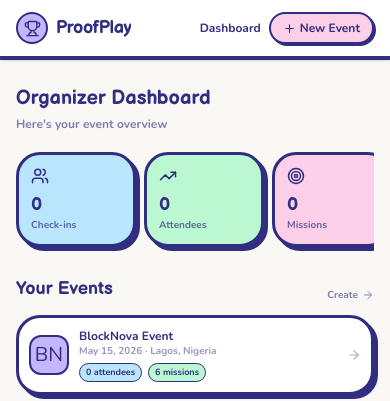
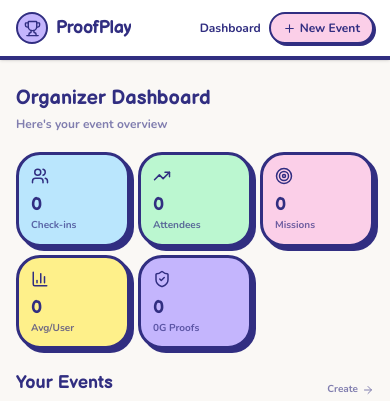
Before and after one commit to JWattjr/Reality-bridge, a Next.js app: page /organizer in a window 390 px wide. Shown: the top 401 px of the page. Built offline with nearby package versions, Linux system fonts and the light colour scheme; no server answers.

Commit message:
style: revert mobile stats to 3x2 grid

```diff
--- a/src/app/organizer/page.tsx
+++ b/src/app/organizer/page.tsx
@@ -54,14 +54,13 @@ export default function OrganizerDashboard() {
         <p className="text-xs font-bold opacity-60 mt-1 sm:text-sm">Here&apos;s your event overview</p>
       </motion.div>
 
-      {/* Stats — horizontal scroll on mobile, grid on desktop */}
+      {/* Stats — 3 col grid on mobile, 5 col on desktop */}
       <motion.div
         initial={{ opacity: 0, y: 20 }}
         animate={{ opacity: 1, y: 0 }}
         transition={{ delay: 0.1 }}
-        className="-mx-4 px-4 sm:mx-0 sm:px-0"
       >
-        <div className="flex gap-2 overflow-x-auto pb-2 snap-x snap-mandatory sm:grid sm:grid-cols-5 sm:gap-3 sm:overflow-visible sm:pb-0">
+        <div className="grid grid-cols-3 gap-2 sm:grid-cols-5 sm:gap-3">
           {statCards.map((stat, i) => (
             <motion.div
               key={stat.label}
@@ -70,7 +69,7 @@ export default function OrganizerDashboard() {
               whileHover={{ y: -4, scale: 1.03 }}
               whileTap={{ scale: 0.98 }}
               transition={{ delay: 0.1 + i * 0.05 }}
-              className="bubbly-card premium-glint snap-start shrink-0 w-[7.5rem] p-3 sm:w-auto sm:p-4"
+              className="bubbly-card premium-glint p-3 sm:p-4"
               style={{ backgroundColor: stat.color }}
             >
               <div className="mb-1.5 sm:mb-2">{stat.icon}</div>
```
